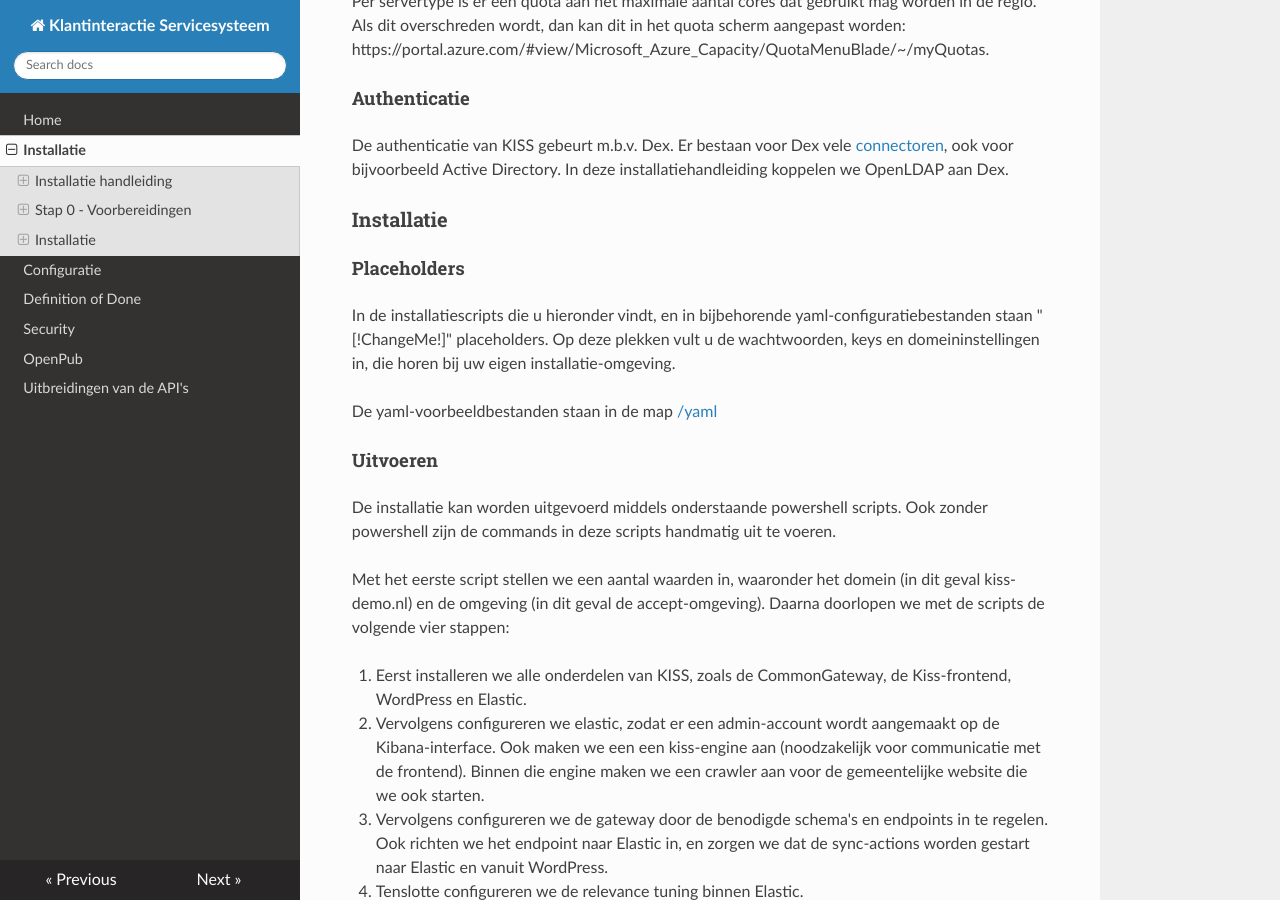
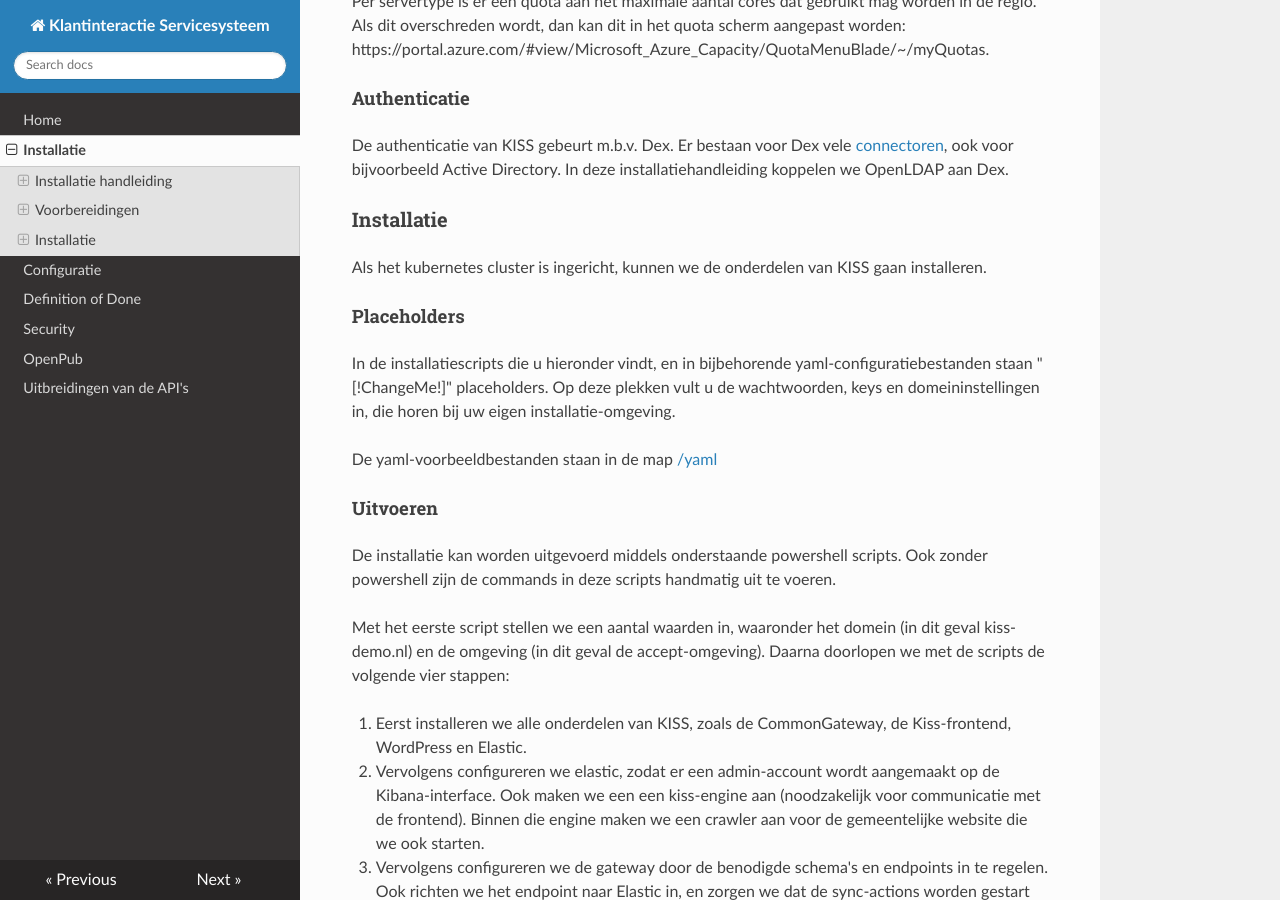
Before and after one commit to Klantinteractie-Servicesysteem/.github, an MkDocs documentation site: the page built from docs/INSTALLATION.md, in a window 1280 px wide and 900 px high, scrolled down 1375 px. Built offline with MkDocs 1.6.1, drawn with Linux system fonts in a browser that asks for light colours; nearby versions of some CDN libraries; some of the changed text lies outside the part shown.

Commit message:
Inleiding op installatie

```diff
--- a/docs/INSTALLATION.md
+++ b/docs/INSTALLATION.md
@@ -5,7 +5,7 @@
 Andere kubernetes providers worden ook ondersteund mits ze haven-compliant zijn.
 Deze handleiding is bedoeld voor kubernetes beheerders en biedt een stappenplan om KISS handmatig op een nieuw cluster te installeren.
 
-### Stap 0 - Voorbereidingen
+### Voorbereidingen
 #### Domein
 Zorg voor een domeinnaam met wildcard-certificaat. Losse certificaten per endpoint worden op dit moment niet in deze handleiding ondersteund.
 Dit certificaat moet als .crt bestand tijdens de handleiding gebruikt worden.
@@ -53,6 +53,8 @@
 
 
 ### Installatie
+Als het kubernetes cluster is ingericht, kunnen we de onderdelen van KISS gaan installeren.
+
 #### Placeholders
 In de installatiescripts die u hieronder vindt, en in bijbehorende yaml-configuratiebestanden staan "[!ChangeMe!]" placeholders.
 Op deze plekken vult u de wachtwoorden, keys en domeininstellingen in, die horen bij uw eigen installatie-omgeving.
```
